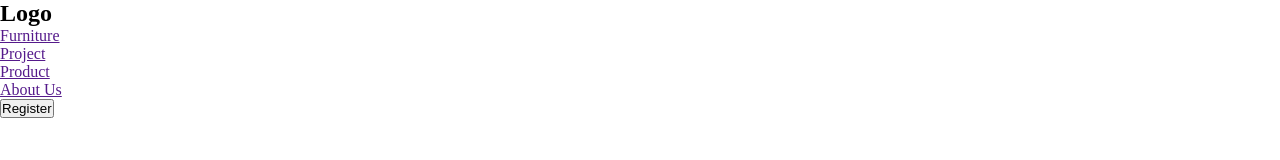
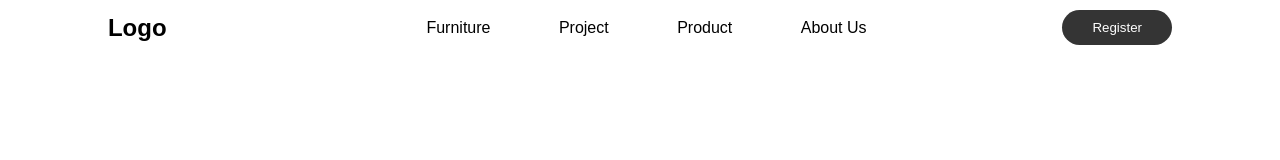
Before and after one commit to penguin248/chairs-page, a plain HTML site: page index.html in a window 1280 px wide. Drawn offline with Linux system fonts and the light colour scheme; a web font is replaced by a local one.

Commit message:
Add styles to the Navigation section

```diff
--- a/styles.css
+++ b/styles.css
@@ -13,3 +13,40 @@
   --primary-color: #343434;
   --main-font: "Playfair Display", serif;
 }
+
+/* Navigation Start */
+nav {
+  display: flex;
+  justify-content: space-around;
+  align-items: center;
+  text-align: center;
+  font-family: sans-serif;
+  padding: 10px;
+}
+
+ul li {
+  display: inline;
+  list-style: none;
+}
+
+ul li a {
+  text-decoration: none;
+  color: #000;
+  margin-left: 4rem;
+}
+
+ul li a:hover {
+  border-bottom: 2px solid var(--primary-color);
+  padding-bottom: 10px;
+}
+
+.btn-fill {
+  padding: 10px 30px;
+  background: var(--primary-color);
+  border: none;
+  border-radius: 100px;
+  color: #fff;
+  cursor: pointer;
+}
+
+/* Navigation End */
```
